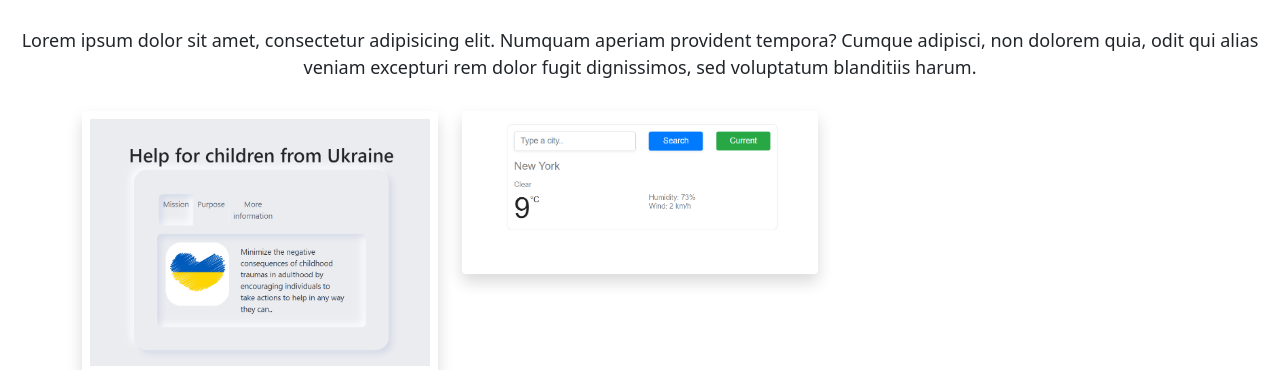
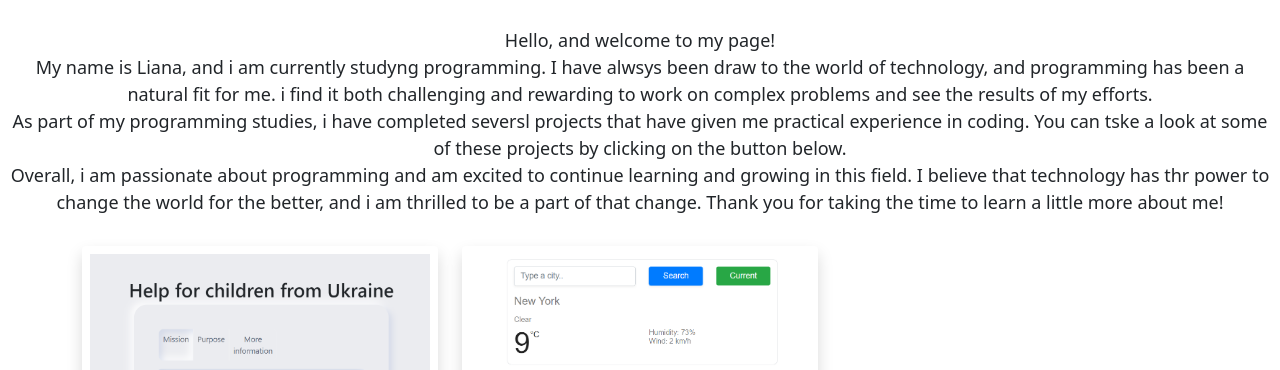
Before and after one commit to LianaHirol/Portfolio, a website: page about.html in a window 1280 px wide. Shown: the part 247-617 px from the top of the page. Drawn offline with nearby package versions, Linux system fonts and the light colour scheme.

Commit message:
Update about.html

```diff
--- a/about.html
+++ b/about.html
@@ -52,10 +52,16 @@
     <h3 class="text-center">Front-end developer from Ukraine</h3>
     <div class="about-paragraphs text-center">
       <p>
-        Lorem ipsum dolor sit amet, consectetur adipisicing elit. Numquam
-        aperiam provident tempora? Cumque adipisci, non dolorem quia, odit qui
-        alias veniam excepturi rem dolor fugit dignissimos, sed voluptatum
-        blanditiis harum.
+        Hello, and welcome to my page! <br>
+My name is Liana, and i am currently studyng programming.
+ I have alwsys been draw to the world of technology, and programming has been a natural fit for me.
+ i find it both challenging and rewarding to work on complex problems and see the results of my efforts.<br>
+As part of my programming studies, i have completed seversl projects that have given me practical experience in coding.
+You can tske a look at some of these projects by clicking on the button below. <br>
+Overall, i am passionate about programming and am excited to continue learning and growing in this field.
+I believe that technology has thr power to change the world for the better, and i am thrilled to be a part of that change.
+Thank you for taking the time to learn a little more about me!
+
       </p>
     </div>
     <div class="container">
```
